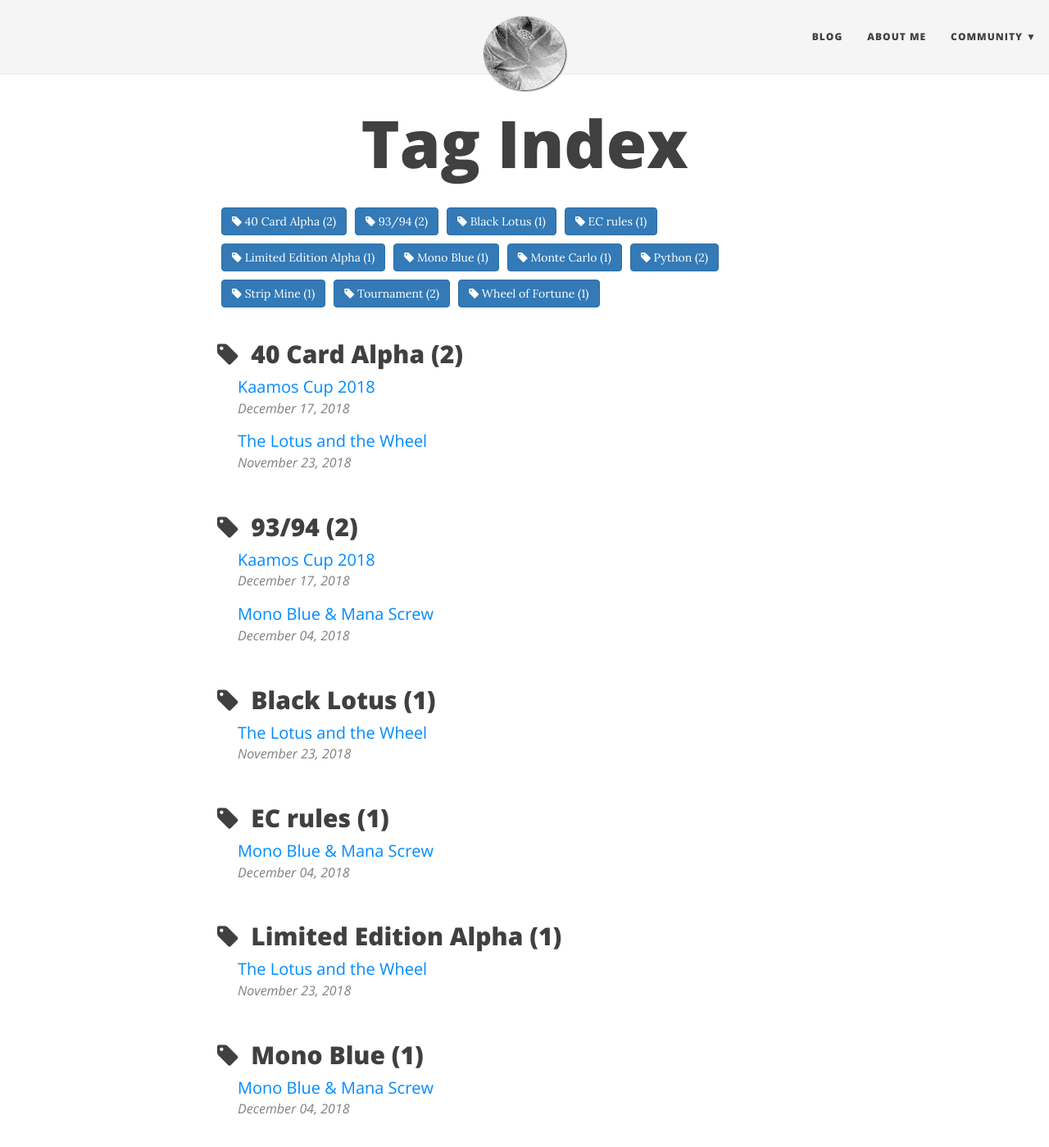
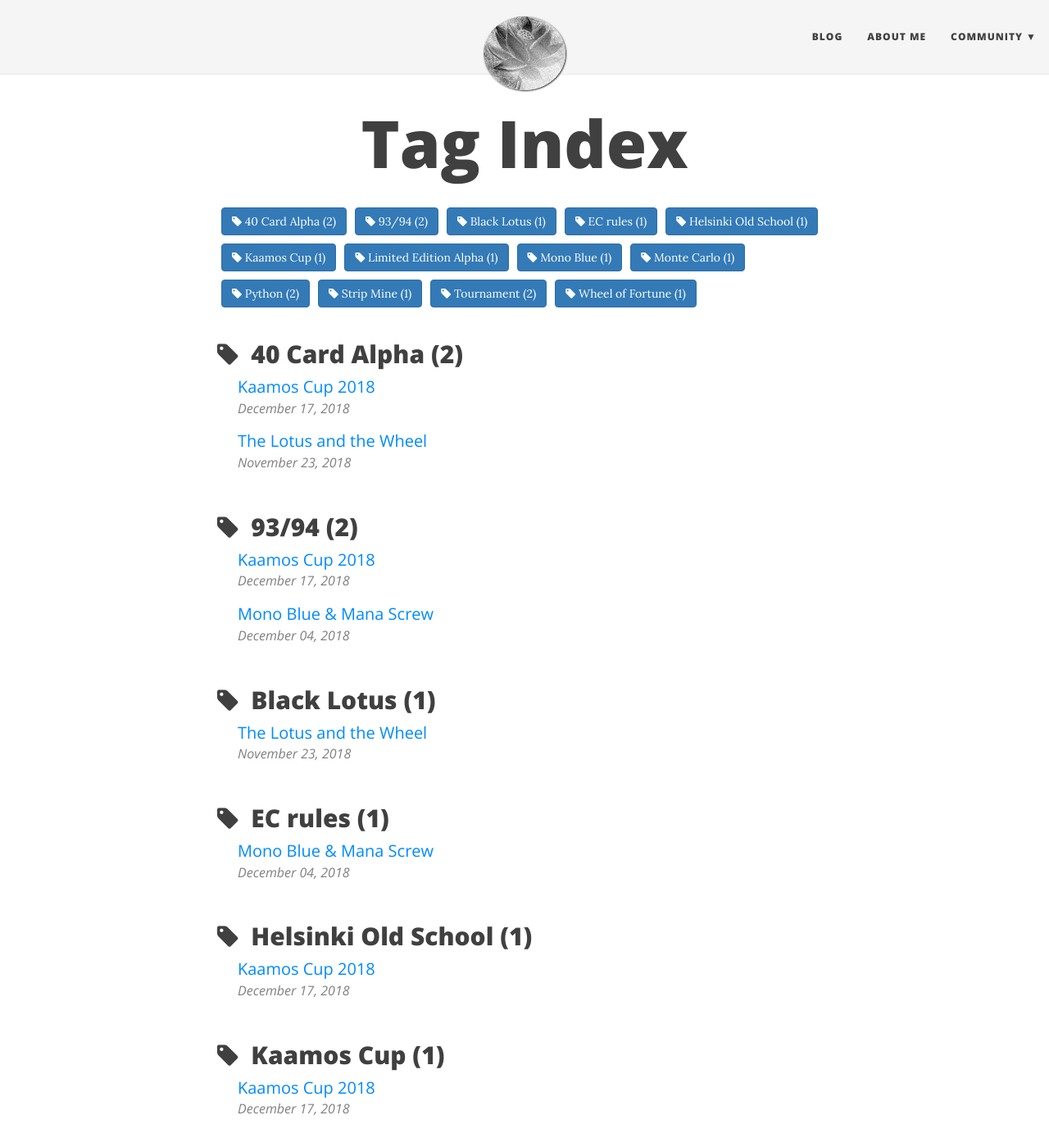
Before and after one commit to tmikonen/quantitatively, a Jekyll site: the page built from tags.html, in a window 1280 px wide and 1400 px high. Shown: the whole window at 82% size. Built offline with Jekyll 4.4.1, drawn with Linux system fonts in a browser that asks for light colours; nearby versions of some CDN libraries.

Commit message:
Updated Kaamos Cup tags

```diff
--- a/_posts/2018-12-17-kaamoscup.md
+++ b/_posts/2018-12-17-kaamoscup.md
@@ -4,7 +4,7 @@ title: Kaamos Cup 2018
 subtitle: Old School Magic Tournament at Helsinki
 post_description: The Helsinki Old School players organized a small tournament to gather one more time before the end of the year and to celebrate the coming of the dark winter. Who won, how many lands were destroyed, and where did that Orb go?
 bigimg: /img/kaamoscup2018/badmoon.jpg
-tags: [93/94, 40 Card Alpha, Tournament]
+tags: [Kaamos Cup, 93/94, 40 Card Alpha, Tournament, Helsinki Old School]
 ---
 
 ## Kaamos Cup 2018
```
